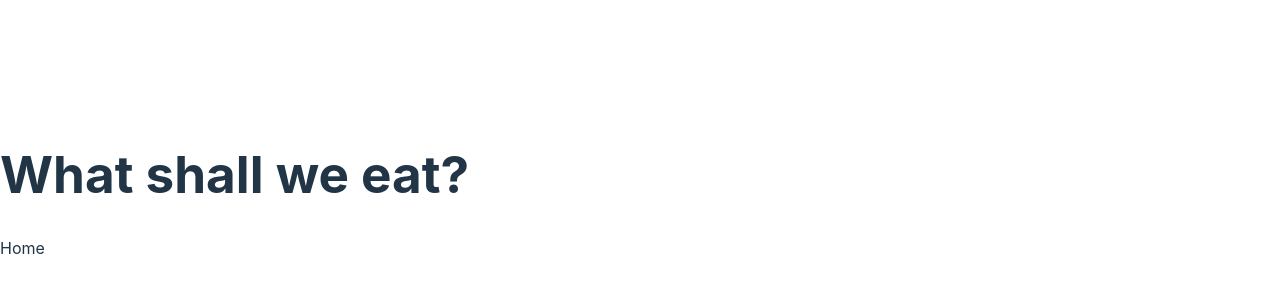
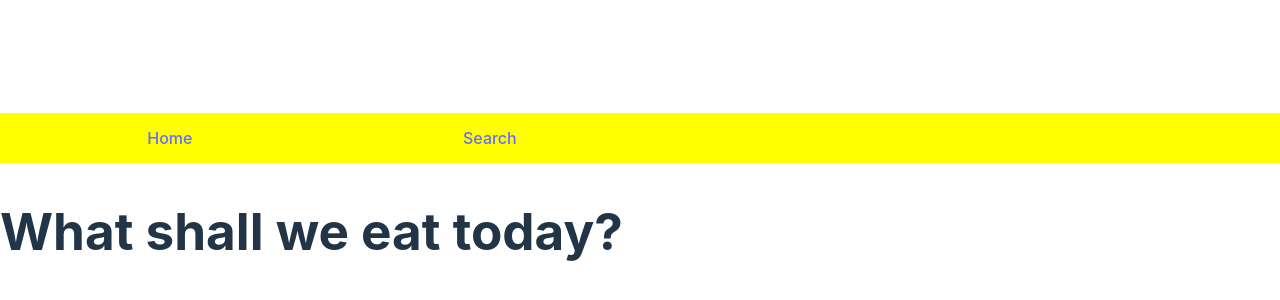
Before and after one commit to weideow/project2, a React (Vite) app: page / in a window 1280 px wide. Shown: the part 214-514 px from the top of the page. Built offline with nearby package versions, Linux system fonts and the light colour scheme; the HTML template or start-up script is replaced by a standard one.

Commit message:
added search feature

```diff
--- a/src/App.jsx
+++ b/src/App.jsx
@@ -3,16 +3,21 @@ import { useState, useEffect } from 'react';
 import RecipeSearch from './components/RecipeSearch';
 import IngredientInput from './components/IngredientInput';
 import Home from './pages/Home';
+import Navbar from './components/Navbar';
 
 const App = () => {
+
   return (
     <>
+    <main>
+      <Navbar/>
       <h1>What shall we eat?</h1>
       <Routes>
         <Route path="/" element={<Home />} />
         <Route path="/search" element={<RecipeSearch />} />
         <Route path="/ingredients" element={<IngredientInput />} />
       </Routes>
+      </main>
     </>
   );
 };
--- a/src/components/IngredientInput.jsx
+++ b/src/components/IngredientInput.jsx
@@ -1,4 +1,4 @@
-import { useState, useEffect } from 'react';
+import { useState } from 'react';
 
 const IngredientInput = () => {
   const [ingredients, setIngredients] = useState('');
@@ -35,7 +35,7 @@ const IngredientInput = () => {
           {recipes.map((recipe) => (
             <li key={recipe.id}>
               <h2>{recipe.title}</h2>
-              <img src={recipe.image}   />
+              <img src={recipe.image}/>
             </li>
           ))}
         </ul>
--- /dev/null
+++ b/src/components/Navbar.css
@@ -0,0 +1,18 @@
+#navbar {
+    position: fixed;
+    width: 100%;
+    height: 50px;
+    padding: 0 12px;
+    background-color: yellow;
+    display: flex;
+    justify-content: space-between;
+    align-items: center;
+   }
+
+
+   #nav-links {
+    width: 50%;
+    display: flex;
+    justify-content: space-around;
+    align-items: center;
+   }
--- /dev/null
+++ b/src/components/Navbar.jsx
@@ -0,0 +1,16 @@
+import { Link } from "react-router-dom";
+import "./Navbar.css";
+
+function Navbar() {
+    return (
+      <nav id="navbar">
+        <div id="nav-links">
+          <Link to="/">Home</Link>
+
+          <Link to="/search">Search</Link>
+        </div>
+      </nav>
+    );
+  }
+
+  export default Navbar;
--- a/src/components/RecipeSearch.jsx
+++ b/src/components/RecipeSearch.jsx
@@ -1,21 +1,25 @@
-import { useState, useEffect } from 'react';
+import { useState } from 'react';
 
 const RecipeSearch = () => {
-  const [query, setQuery] = useState('');
+  const [query, setQuery] = useState(''); // This defines 'query' and 'setQuery'
   const [recipes, setRecipes] = useState([]);
 
+
   const handleSearch = async () => {
-    if (!query) return;
+    if (!query) return; // Prevent search if query is empty
 
-    const apiKey = 'YOUR_SPOONACULAR_API_KEY';
-    const url = `https://api.spoonacular.com/recipes/complexSearch?query=${query}&apiKey=${apiKey}`;
+    const apiKey = '1b51a82d73074cc583198a8ccf773be4';
+    const url = `https://api.spoonacular.com/recipes/complexSearch?apiKey=${apiKey}&includeIngredients=${query}&addRecipeInformation=true`;
+
+
 
     try {
       const response = await fetch(url);
       const data = await response.json();
-      setRecipes(data.results);
+      console.log(data);
+      setRecipes(data.results); // Assuming response has 'results' for the recipes
     } catch (error) {
-      console.error('Error fetching data:', error);
+      console.error('Error fetching recipes:', error);
     }
   };
 
@@ -26,20 +30,28 @@ const RecipeSearch = () => {
         type="text"
         placeholder="Enter ingredients"
         value={query}
-        onChange={(e) => setQuery(e.target.value)}
+        onChange={(e) => setQuery(e.target.value)} // Set query when user types
       />
       <button onClick={handleSearch}>Search</button>
+
 
 
       <ul>
         {recipes.map((recipe) => (
           <li key={recipe.id}>
             <h2>{recipe.title}</h2>
-              <img src={recipe.image} alt={recipe.title} />
+            <img src={recipe.image} />
+
+            <p>Preparation Time: {recipe.readyInMinutes}</p>
+            <p>Servings: {recipe.servings}</p>
+            <p>
+            <a href={recipe.sourceUrl} target="_blank" >
+                 {recipe.sourceUrl}
+            </a>
+            </p>
           </li>
         ))}
       </ul>
-
     </div>
   );
 };
--- a/src/pages/Home.jsx
+++ b/src/pages/Home.jsx
@@ -2,7 +2,8 @@
     return (
 
         <div>
-        Home
+
+        <h1>What shall we eat today?</h1>
         </div>
     )
 
```
Lines whose indentation alone changed are shown as unchanged.
